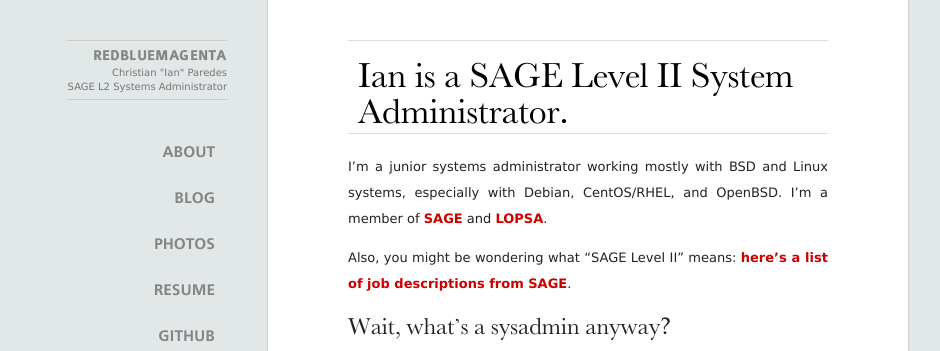
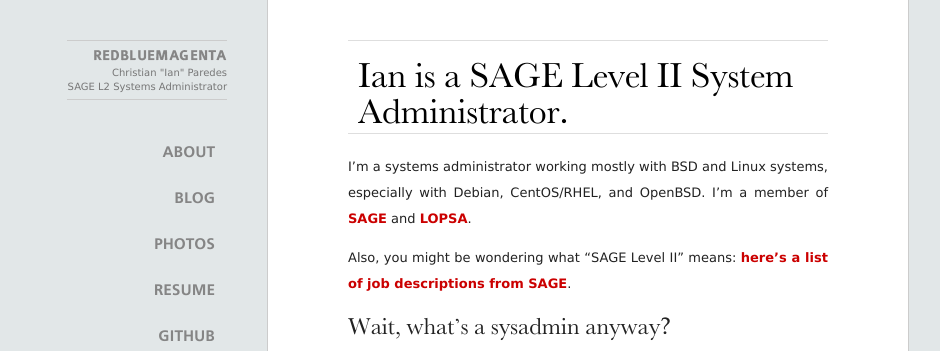
Before and after one commit to cparedes/redbluemagenta.com, a Jekyll site: the page built from index.markdown, in a window 1280 px wide. Shown: the top 351 px of the page, without its empty margins (63-1003 px from the left). Built offline with Jekyll 4.4.1, drawn with Linux system fonts in a browser that asks for light colours; Markdown is read by kramdown in place of the engine named in the settings; comment, search, counter and statistics services are not loaded.

Commit message:
Changed front page.

```diff
--- a/index.markdown
+++ b/index.markdown
@@ -1,10 +1,10 @@
 ---
 layout: default
-title: redbluemagenta
+title: Home
 blurb: Ian is a SAGE Level II System Administrator.
 ---
 
-I'm a junior systems administrator working mostly with BSD and Linux systems,
+I'm a systems administrator working mostly with BSD and Linux systems,
 especially with Debian, CentOS/RHEL, and OpenBSD.  I'm a member of [SAGE] [1]
 and [LOPSA] [2].
 
```
